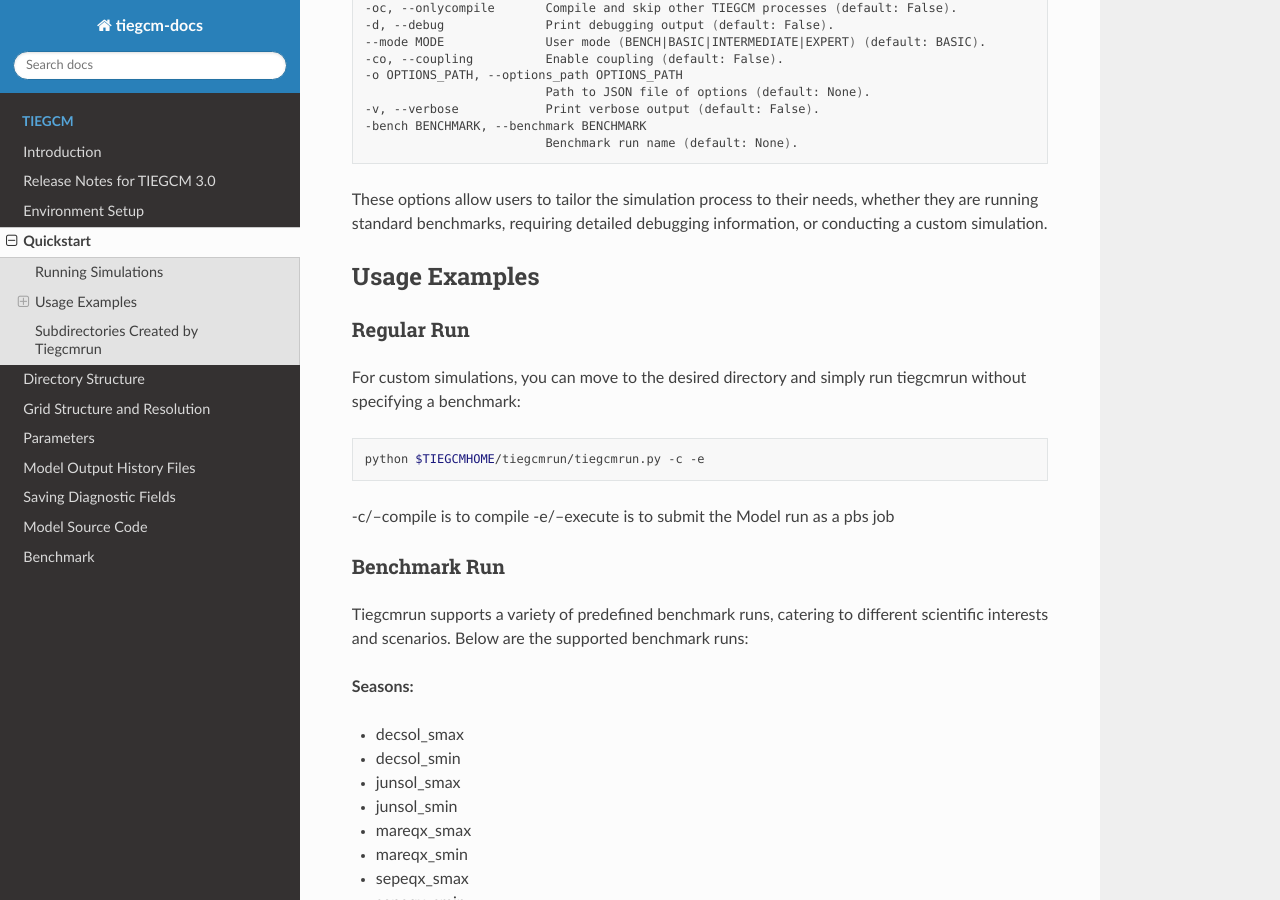
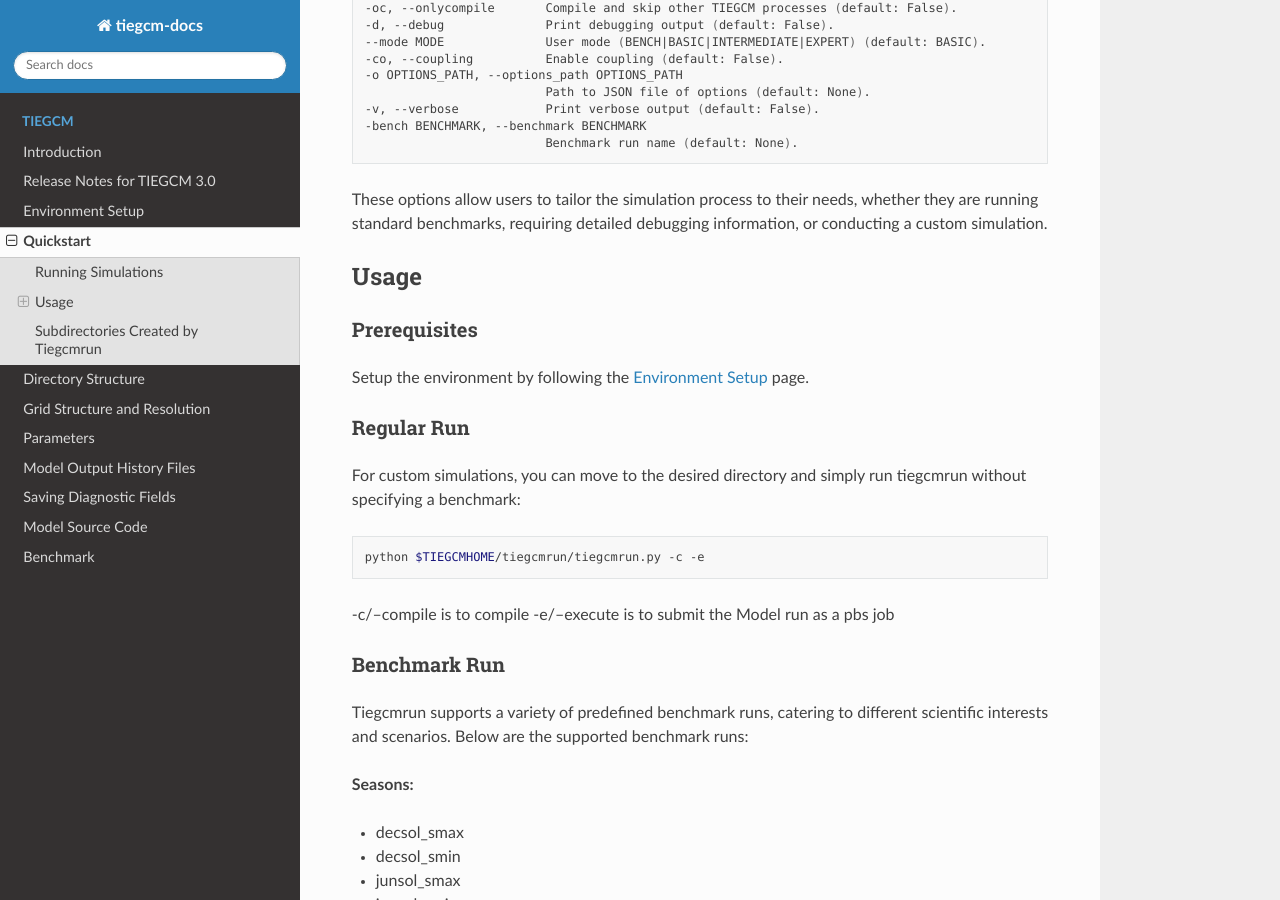
Before and after one commit to NCAR/tiegcm-docs, a Sphinx documentation site: the page built from docs/source/tiegcm/quickstart.rst, in a window 1280 px wide and 900 px high, scrolled down 471 px. Built offline with Sphinx 7.4.7 and the Read the Docs theme 2.0.0, drawn with Linux system fonts in a browser that asks for light colours.

Commit message:
Update quickstart.rst

```diff
--- a/docs/source/tiegcm/quickstart.rst
+++ b/docs/source/tiegcm/quickstart.rst
@@ -26,8 +26,13 @@ Tiegcmrun provides several options for running simulations, compiling the model,
 These options allow users to tailor the simulation process to their needs, whether they are running standard benchmarks, requiring detailed debugging information, or conducting a custom simulation.
 
 
-Usage Examples
+Usage
 --------------
+
+Prerequisites
+""""""""""""""""
+
+Setup the environment by following the `Environment Setup <https://tiegcm-docs.readthedocs.io/en/latest/tiegcm/environment_setup.html>`_ page.
 
 Regular Run
 """"""""""
```
